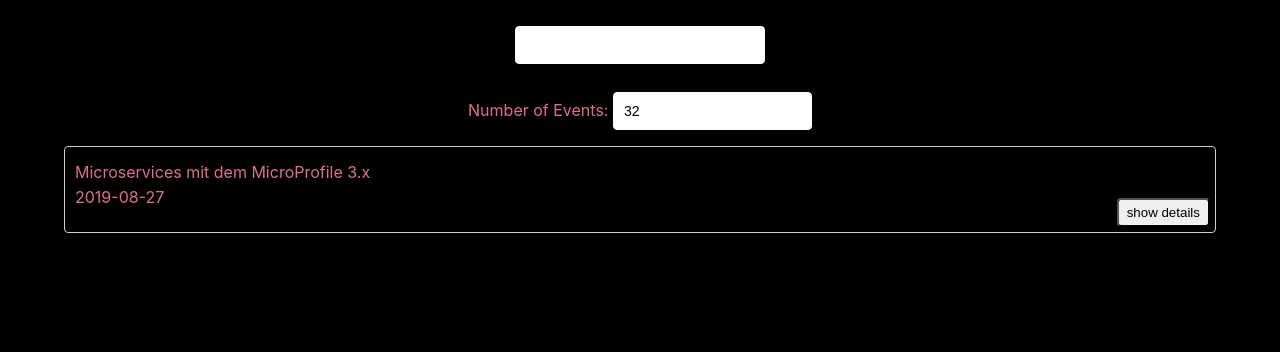
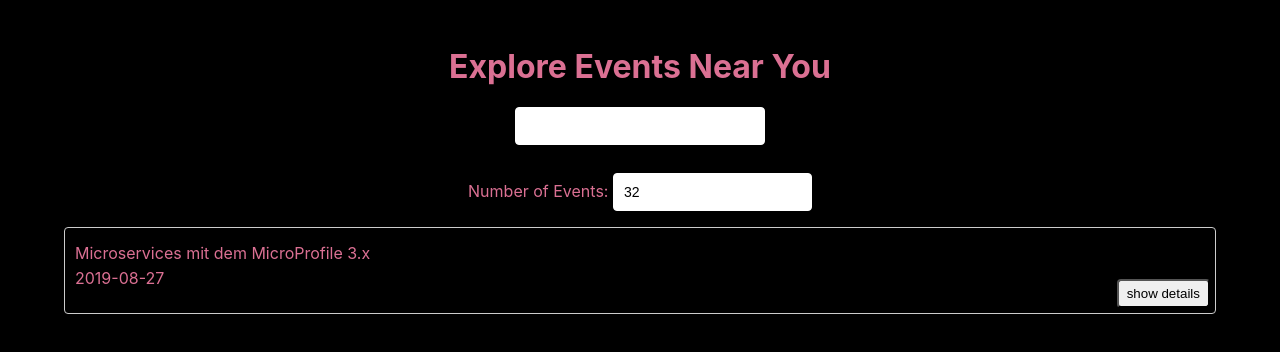
Before and after one commit to mva66/meetup, a React (Create React App) app: page / in a window 1280 px wide. Shown: the top 352 px of the page. Built offline with nearby package versions, Linux system fonts and the light colour scheme.

Commit message:
Task 4.5

```diff
--- a/src/App.js
+++ b/src/App.js
@@ -40,6 +40,7 @@
   render() {
     return (
       <div className="App">
+        <h1>Explore Events Near You</h1>
         <CitySearch updateEvents={this.updateEvents} />
         <NumberOfEvents
           updateEvents={this.updateEvents}
```
